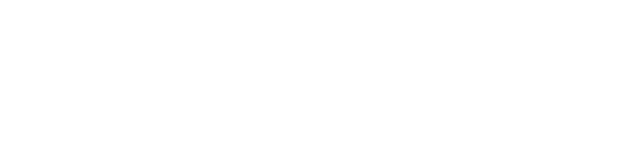
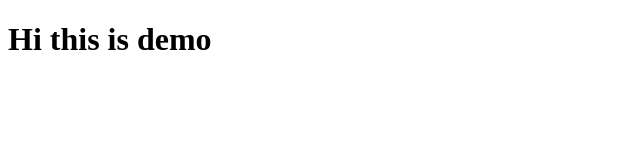
Before and after one commit to pk1114585/Calculator, a plain HTML site: page index.html in a window 1280 px wide. Shown: the whole page, without its empty margins (0-640 px from the left). Drawn offline with Linux system fonts and the light colour scheme.

Commit message:
Initial commit

```diff
--- a/index.html
+++ b/index.html
@@ -7,6 +7,7 @@
     <title>Calculator</title>
 </head>
 <body>
+    <h1> Hi this is demo</h1>
 
 </body>
 </html>
```
